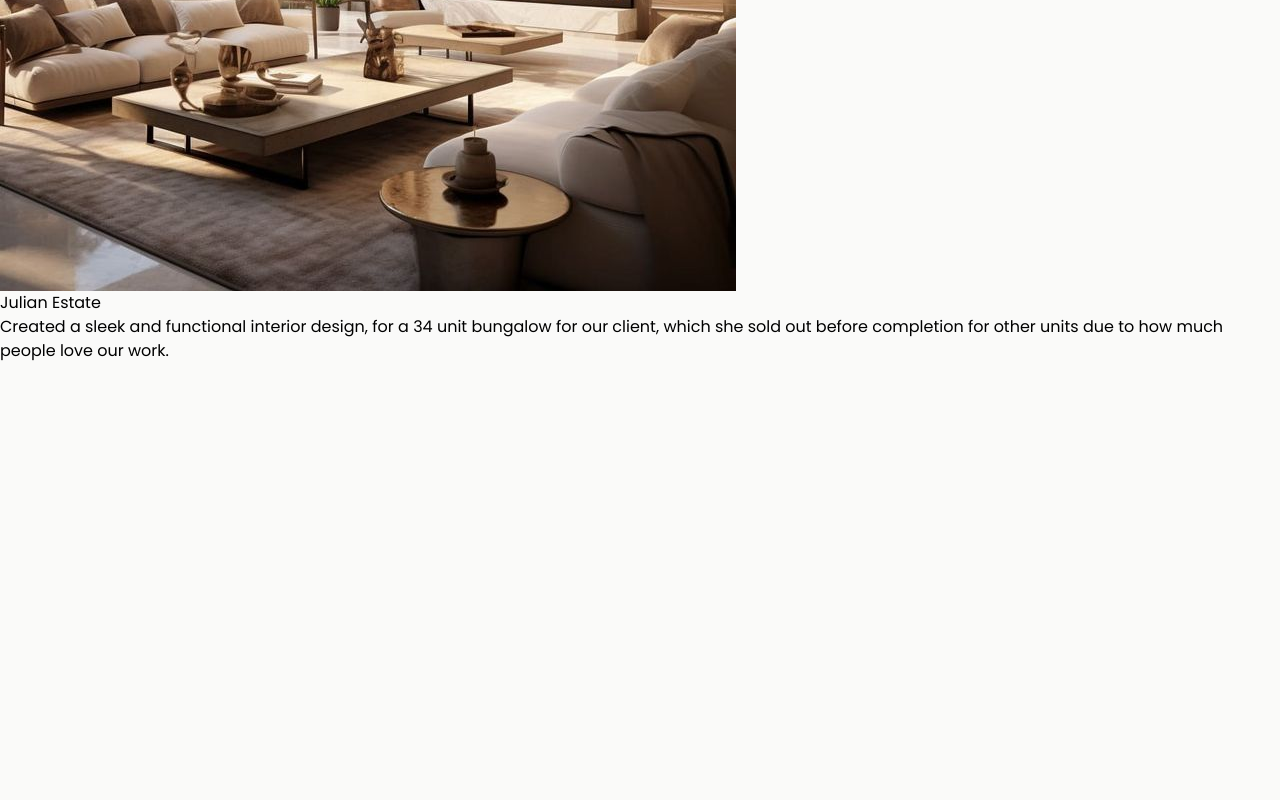
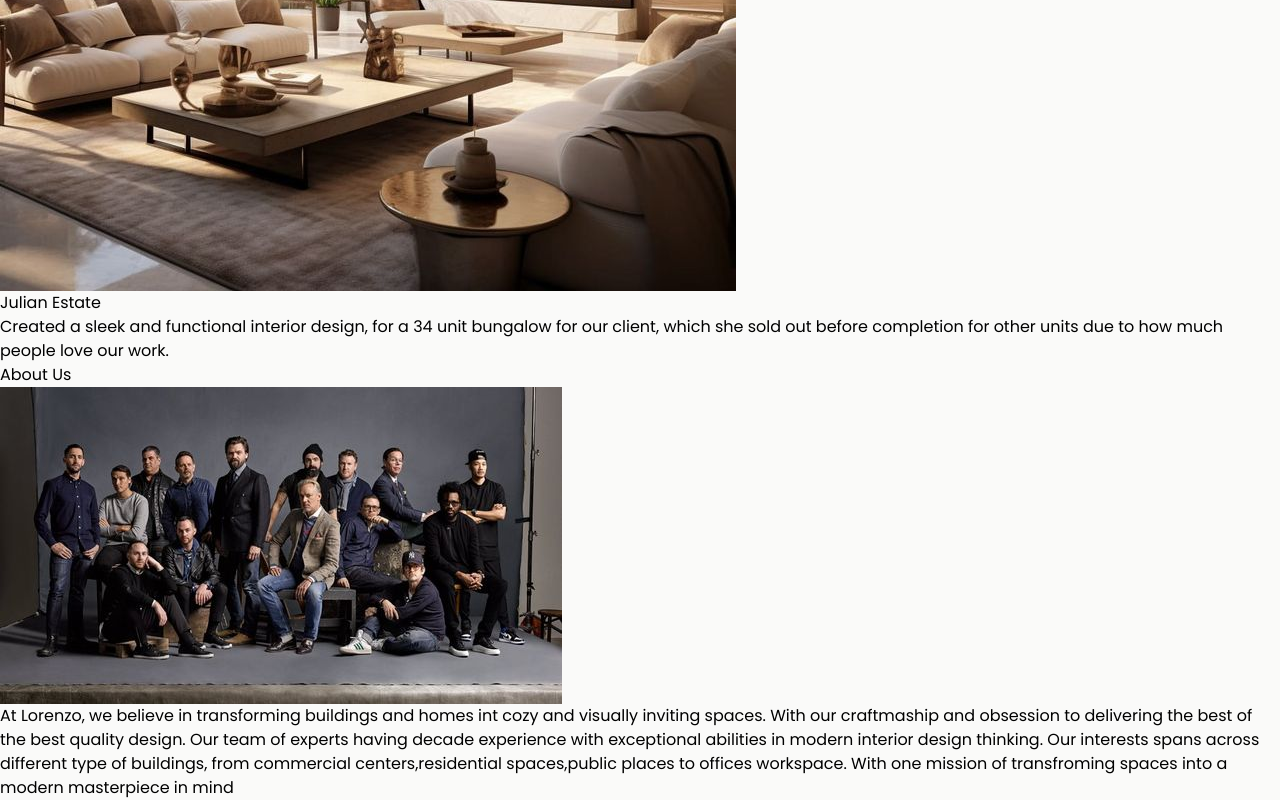
Before and after one commit to BoluAduloju/Lorenzo-, a React (Vite) app: page / in a window 1280 px wide. Shown: the part 6866-7666 px from the top of the page. Before the commit the page ends 7229 px from the top, so only its background shows below. Built offline with nearby package versions, Linux system fonts and the light colour scheme.

Commit message:
added the About section

```diff
--- a/src/App.jsx
+++ b/src/App.jsx
@@ -2,6 +2,7 @@ import Navbar from "./components/Navbar";
 import Hero from "./components/Hero";
 import Services from "./components/Services";
 import Projects from "./components/Projects";
+import About from "./components/About";
 
 const App = () => {
   return (
@@ -10,6 +11,7 @@ const App = () => {
      <Hero />
      <Services />
      <Projects />
+     <About />
     </main>
   )
 }
--- /dev/null
+++ b/src/components/About.jsx
@@ -0,0 +1,17 @@
+import aboutImage from "../assets/about.jpg"
+
+const About = () => {
+  return (
+    <section className="max-w-7xl mx-auto mt-20" id="about">
+       <h2 className="text-2xl lg:text-[40px] tracking-tight text-center mt-20 mb-12 font-medium"> About Us</h2>
+       <div className="grid grid-cols-1 lg:grid-cols-2 gap-4 items-center lg:space-x-8 mx-4 mb-20 ">
+         <div className="mb-8 lg:mb-0">
+            <img src={aboutImage} alt="about lorenzo" className="w-full h-auto rounded-3xl"/>
+         </div>
+         <p className="text-lg lg:text-2xl font-light text-center lg:text-left max-w-5xl mx-auto mt-8 ">At Lorenzo, we believe in transforming buildings and homes int cozy and visually inviting spaces. With our craftmaship and obsession to delivering the best of the best quality design. Our team of experts having decade experience with exceptional abilities in modern interior design thinking. Our interests spans across different type of buildings, from commercial centers,residential spaces,public places to offices workspace. With one mission of transfroming spaces into a modern  masterpiece in mind</p>
+       </div>
+    </section>
+  )
+}
+
+export default About
--- a/src/constants/index.js
+++ b/src/constants/index.js
@@ -1,6 +1,6 @@
 import hero from "../assets/hero1.jpg";
-import kitchenImage from "../assets/workspace.jpg";
-import bathroomImage from "../assets/resturant.jpg";
+import workspaceImage from "../assets/workspace.jpg";
+import resturantImage from "../assets/resturant.jpg";
 import livingRoomImage from "../assets/hero.jpg";
 
 import project1 from "../assets/pro1.jpg";
@@ -16,6 +16,9 @@ import user3 from "../assets/user3.webp";
 import user4 from "../assets/user4.webp";
 import user5 from "../assets/user5.webp";
 import user6 from "../assets/user6.webp";
+
+
+
 
 export const LINKS = [
   {
@@ -51,14 +54,14 @@ export const SERVICES_CONTENT = [
     title: "Workspaces Interior Design",
     description:
       "We provide conducsive environment that stirs creativity and productivity with our intuitive and innovative design process both startups and big-tech companies",
-    image: kitchenImage,
+    image: workspaceImage,
     alt: "Workspaces interior design",
   },
   {
     title: "Commercial Interior Design",
     description:
       "We offer aestheically appealing interior designs that improves the uniqueness of businesses and brands from Resturants, Hotels, Salons, Gym to other commercial buildings.",
-    image: bathroomImage,
+    image: resturantImage,
     alt: "Commercial interior design",
   },
   {
```
Also changed, not shown: src/assets/about.jpg (added), src/assets/about.webp (deleted).
